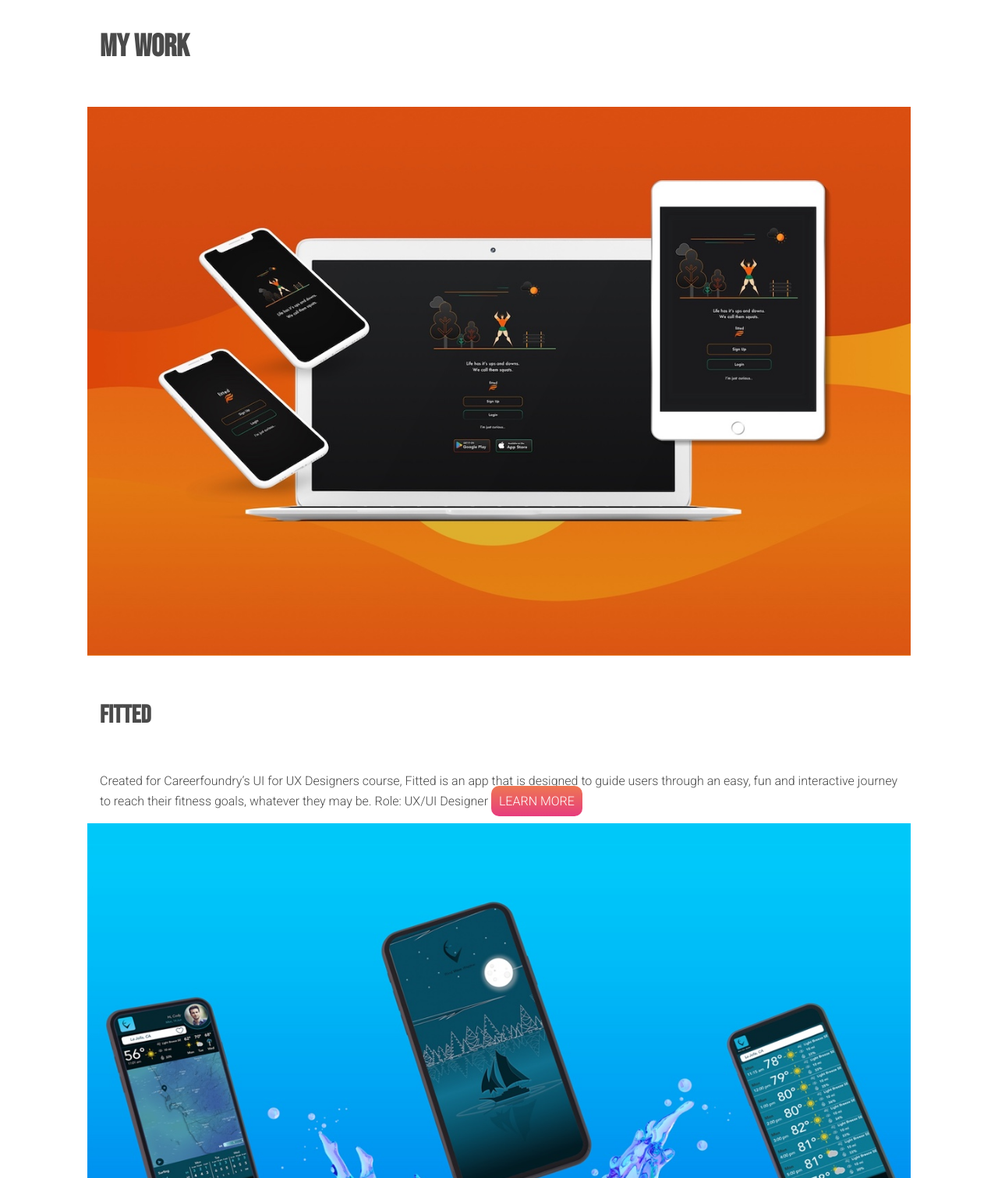
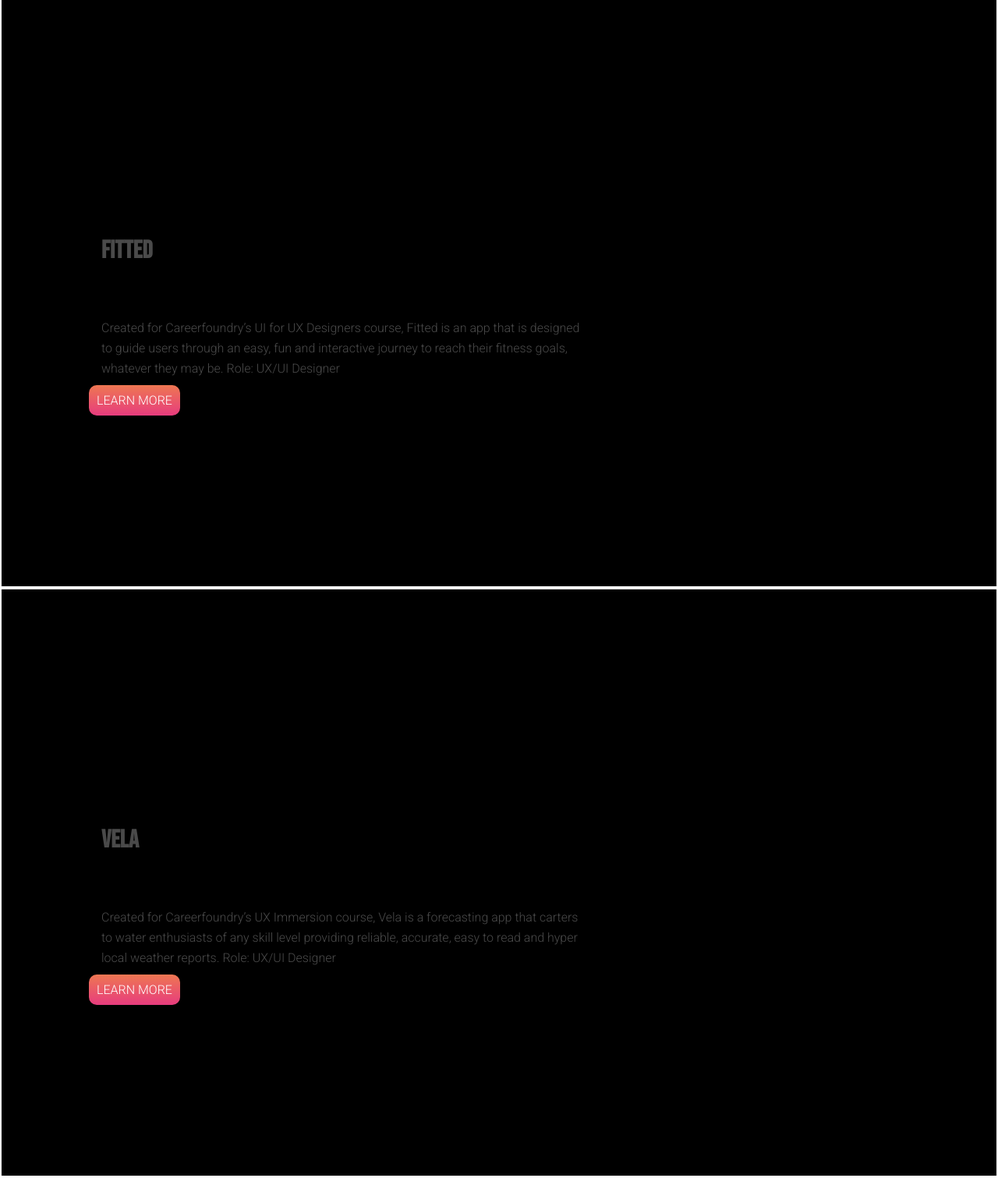
Before and after one commit to parvathyv/portfolio-website, a plain HTML site: page index.html in a window 1280 px wide. Shown: the part 880-2391 px from the top of the page at 78% size. Drawn offline with nearby package versions, Linux system fonts and the light colour scheme.

Commit message:
Added styles to the work section on index

```diff
--- a/css/style.css
+++ b/css/style.css
@@ -73,7 +73,8 @@ img {
 
 /* user defined classes*/
 .container{
-    /*background-color: black;*/
+    background-color: black;
+    border: 2px solid white;
     max-width:2000px;
     padding:2rem 7rem 0 7rem;
 
@@ -108,8 +109,8 @@ img {
     align-self: center;
 }
 
-#about.container{
-    height:85vh;
+#about.container,#fitted.container,#vela.container{
+    height:90vh;
 }
 
 .illustration {
@@ -131,7 +132,7 @@ img {
   /*background: lightblue;*/
 }
 
-.describe>h1{
+.describe>h1,.describe>h3{
     position:absolute;
     bottom:0;
     left:0;
--- a/index.html
+++ b/index.html
@@ -53,23 +53,49 @@
             <!--End Hero-->
 
             <!--Work-->
-            <div id="work" class=container>
-                <div>
-                    <h2>My Work</h2>
-                    <div>
-                        <div>
-                            <picture><source srcset="img/fitted600_400.jpg" media="(max-width:767px)"><img src="img/fitted1200_800.jpg" alt="Work"></picture>
+            <!--Project 1 -->
+            <div id="fitted" class=container>
+                <div class="illustration">
+                        <!--<picture><source srcset="img/fitted600_400.jpg" media="(max-width:767px)"><img src="img/fitted1200_800.jpg" alt="Work"></picture>-->
                 </div>
-                        <div>
+
+                <div class="describe">
                     <h3>Fitted</h3>
+
+                </div>
+
+                <div class="story">
+
                         <p>Created for Careerfoundry’s UI for UX Designers course, Fitted is an app that is designed to guide users through an easy, fun and interactive journey to reach their fitness goals, whatever they may be.
                           Role: UX/UI Designer
+                        </p>
                         <a href="https://www.behance.net/gallery/97584707/Fitted" class="button" target="_blank">Learn more</a>
 
                 </div>
             </div>
+            <!-- End project1 --
+            <!--Project 2 -->
+            <div id="vela" class=container>
+                <div class="illustration">
+                        <!--<picture><source srcset="img/fitted600_400.jpg" media="(max-width:767px)"><img src="img/fitted1200_800.jpg" alt="Work"></picture>-->
+                </div>
 
-                    <div>
+                <div class="describe">
+                    <h3>Vela</h3>
+
+                </div>
+
+                <div class="story">
+
+                        <p>Created for Careerfoundry’s UX Immersion course, Vela is a forecasting app that carters to water enthusiasts of any skill level providing reliable, accurate, easy to read and hyper local weather reports.
+                        Role: UX/UI Designer
+                        </p>
+                        <a href="https://www.behance.net/gallery/97626827/Vela" class="button" target="_blank">Learn More</a>
+                </div>
+            </div>
+            <!-- End project2 -->
+
+                    <!--<div>
                         <div>
                             <picture><source srcset="img/vela600_400.jpg" media="(max-width:767px)"><img src="img/vela1200_800.jpg" alt="Work"></picture>
                         </div>
@@ -82,7 +108,7 @@
                         </div>
                     </div>
                 </div>
-            </div>
+            </div>-->
             <!--End Work-->
         </main>
 
```
Lines whose indentation alone changed are shown as unchanged.
